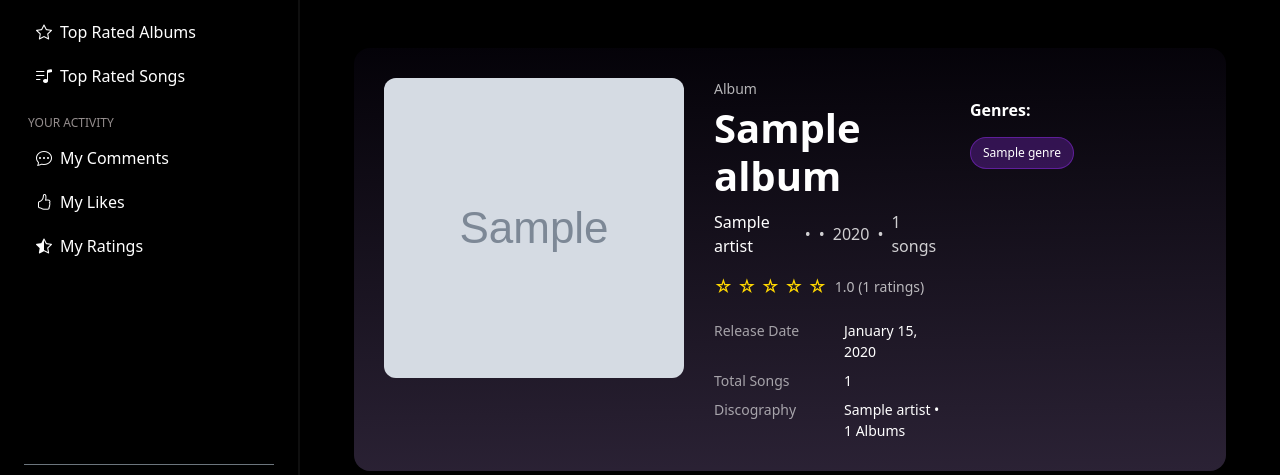
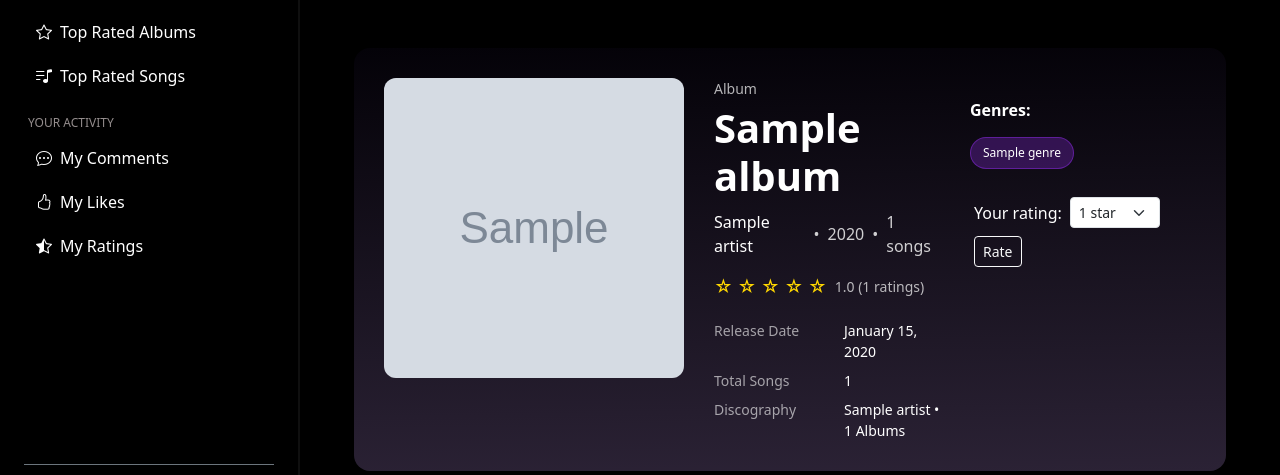
Before and after one commit to Terrychv/music-app-daw, a Django app: page /catalog/album/1/ in a window 1280 px wide. Shown: the part 163-638 px from the top of the page. Run offline with Django 5.2, Linux system fonts and the light colour scheme; a user stored in the database is signed in; tables that the repository leaves empty hold one stand-in row (values such as "Sample post"); grey boxes marked "Sample" are stand-in pictures; data that the repository does not hold is empty; parts of the project's set-up code (start-up, migrations or seed data) failed here and were passed over.

Commit message:
Añadida la funcionalidad de votar albumes y canciones

```diff
--- a/catalog/models.py
+++ b/catalog/models.py
@@ -51,6 +51,12 @@ class Album(models.Model):
 
     def total_ratings(self):
         return self.ratings.count()
+    def user_rating(self, user):
+
+        if user.is_authenticated:
+            rating = self.ratings.filter(user=user).first()
+            return rating.value if rating else None
+        return None
 
 class Song(models.Model):
     title = models.CharField(max_length=200)
--- a/catalog/templates/catalog/detalle_album.html
+++ b/catalog/templates/catalog/detalle_album.html
@@ -29,7 +29,7 @@
             <h1>{{ album.title }}</h1>
 
             <div class="album-meta">
-                <span><a href="{% url 'detalle_artista' album.artist.id %}">{{ album.artist.name }}</a></span> •
+                <span><a href="{% url 'detalle_artista' album.artist.id %}">{{ album.artist.name }}</a></span>
                 <span>•</span>
                 <span>{{ album.release_date.year }}</span>
                 <span>•</span>
@@ -42,7 +42,6 @@
                     {% if forloop.counter <= album.rating_stars %} ★ {% else %} ☆ {% endif %} {% endfor %} </div>
                         <span class="rating-text">{{ album.average_rating }} ({{ album.ratings.count }} ratings)</span>
                 </div>
-
                 <div class="album-details">
                     <div class="detail-row">
                         <span class="detail-label">Release Date</span>
@@ -71,6 +70,24 @@
                     {% for genre in album.genres.all %}
                     <span class="genre-tag">{{ genre.name }}</span>
                     {% endfor %}
+                </div>
+                <div class="mt-4 p-1 rounded">
+                    {% if user.is_authenticated %}
+                    <form method="post" action="{% url 'comments:rate_album' album.id %}" class="d-flex flex-wrap align-items-center gap-2">
+                        {% csrf_token %}
+                        <label for="rating" class="text-white mb-0">Your rating:</label>
+                        <select name="rating" id="rating" class="form-select form-select-sm w-auto">
+                            {% for i in "12345" %}
+                                <option value="{{ forloop.counter }}" {% if album.user_rating == forloop.counter %}selected{% endif %}>
+                                    {{ forloop.counter }} star{% if forloop.counter > 1 %}s{% endif %}
+                                </option>
+                            {% endfor %}
+                        </select>
+                        <button type="submit" class="btn btn-sm btn-outline-light">Rate</button>
+                    </form>
+                    {% else %}
+                    <p class="mt-2"><a href="{% url 'login' %} "  class="link-white-hover">Log in</a> to rate this album.</p>
+                    {% endif %}
                 </div>
             </div>
         </div>
--- a/catalog/views.py
+++ b/catalog/views.py
@@ -109,6 +109,12 @@ def detalle_album(request, album_id):
     album = get_object_or_404(Album, id=album_id)
     comments = album.comments.all().order_by('-created_at')
 
+    # Si el usuario está autenticado, añadimos la puntuación que ha dado
+    if request.user.is_authenticated:
+        album.user_rating = album.user_rating(request.user)
+    else:
+        album.user_rating = None
+
     if request.method == 'POST':
         content = request.POST.get('content')
         if content:
@@ -149,9 +155,16 @@ def detalle_cancion(request, song_id):
             )
             return redirect('detalle_cancion', song_id=song.id)
 
+    user_rating = None
+    if request.user.is_authenticated:
+        rating_obj = Rating.objects.filter(user=request.user, content_type__model='song', object_id=song.id).first()
+        if rating_obj:
+            user_rating = rating_obj.value
+
     context = {
         'song': song,
         'related_songs': related_songs,
+        'user_rating': user_rating,
     }
     return render(request, 'catalog/detalle_cancion.html', context)
 
--- a/comments/urls.py
+++ b/comments/urls.py
@@ -8,4 +8,6 @@ urlpatterns = [
     #path('ratings_usuario/', views.ratings_usuario, name='ratings_usuario'),
     path('edit/<int:comment_id>/', views.edit_comment, name='edit_comment'),
     path('delete/<int:comment_id>/', views.delete_comment, name='delete_comment'),
+    path('rate/album/<int:album_id>/', views.rate_album, name='rate_album'),
+    path('rate/song/<int:song_id>/', views.rate_song, name='rate_song'),
 ]
--- a/static/catalog/css/detalle_album.css
+++ b/static/catalog/css/detalle_album.css
@@ -306,3 +306,12 @@
             margin-left: auto;
             cursor: pointer;
         }
+        .link-white-hover {
+            color: white;
+            text-decoration: none;
+        }
+
+        .link-white-hover:hover {
+            text-decoration: underline;
+            text-decoration-color: white;
+        }
```
Also changed, not shown: catalog/templates/catalog/detalle_cancion.html (+21 -0 lines), catalog/templates/forms/form_album.html (+19 -2 lines), comments/views.py (+43 -0 lines), static/catalog/css/detalle_cancion.css (+11 -0 lines).
